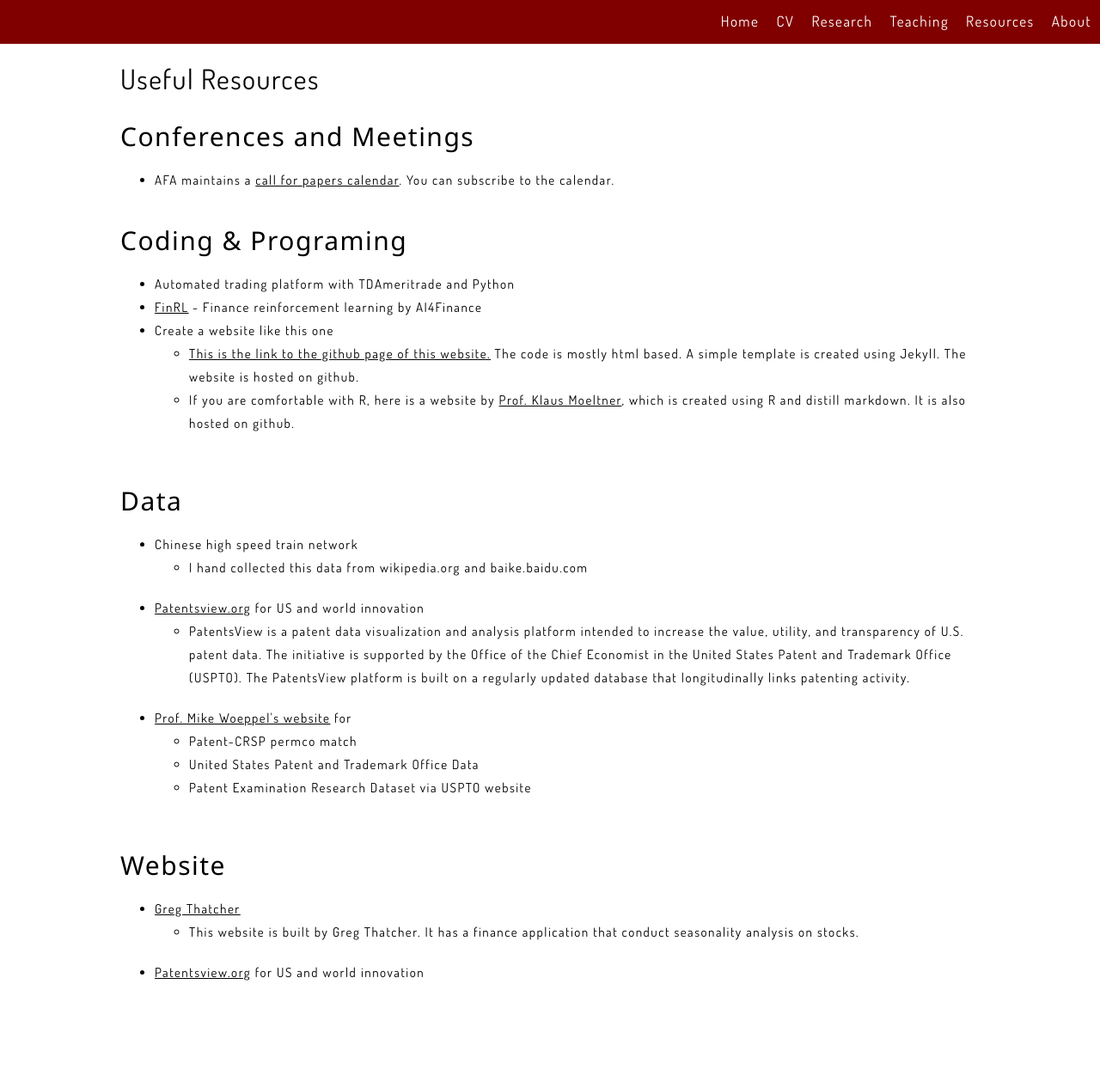
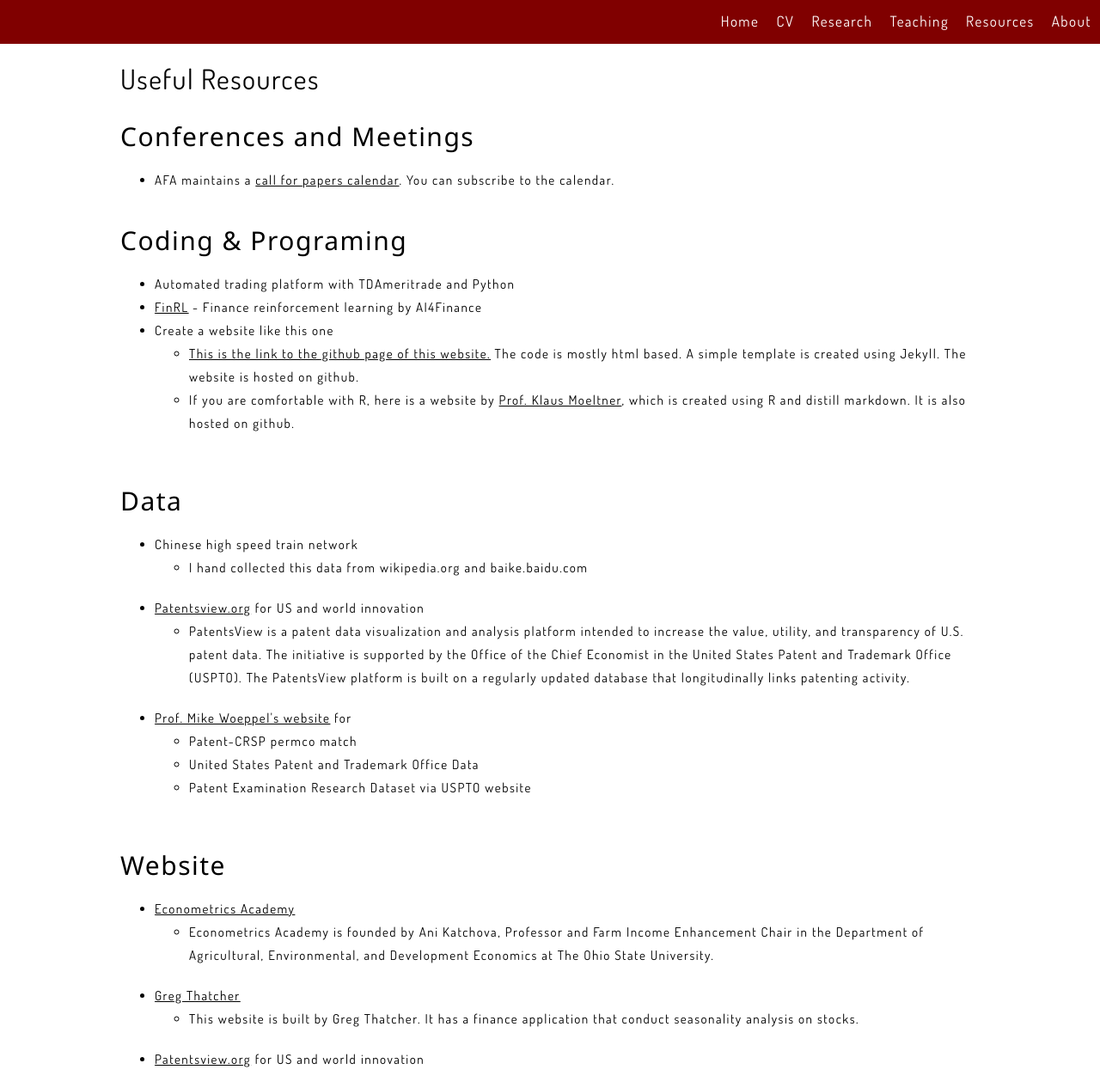
Before and after one commit to xieyutongcn/xieyutongcn.github.io, a Jekyll site: the page built from Resources.html, in a window 1280 px wide. Shown: the whole page at 86% size. Built offline with Jekyll 4.4.1, drawn with Linux system fonts in a browser that asks for light colours; before the commit the page ends 1165 px from its top, so only the background shows below that.

Commit message:
Update Resources.html

```diff
--- a/Resources.html
+++ b/Resources.html
@@ -38,6 +38,11 @@ layout: default
         </ul>
         <h2>Website</h2>
         <ul>
+            <li><a href = "https://sites.google.com/site/econometricsacademy/home/about-the-instructor?authuser=0">Econometrics Academy</a> <br>
+                <ul>
+                    <li>Econometrics Academy is founded by Ani Katchova, Professor and Farm Income Enhancement Chair in the Department of Agricultural, Environmental, and Development Economics at The Ohio State University.</li>
+                </ul>
+            </li>
             <li><a href = "http://www.gregthatcher.com/?AspxAutoDetectCookieSupport=1">Greg Thatcher</a> <br>
                 <ul>
                     <li>This website is built by Greg Thatcher. It has a finance application that conduct seasonality analysis on stocks.</li>
```
